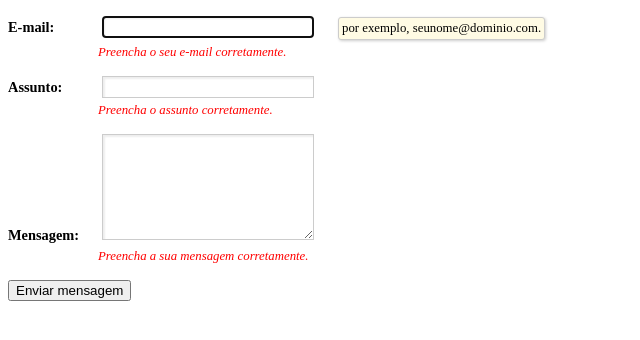
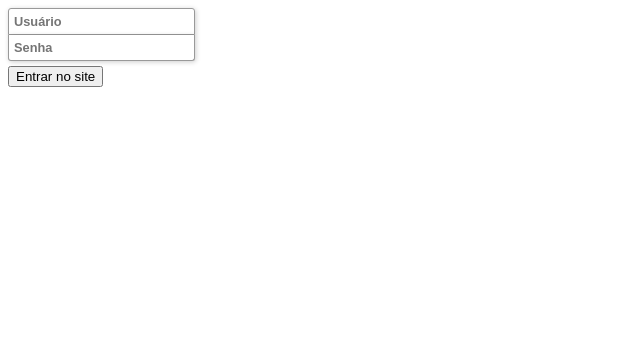
Before and after one commit to xgrind/html5, a plain HTML site: page cap7/formulario.html in a window 1280 px wide. Shown: the whole page, without its empty margins (0-640 px from the left). Drawn offline with Linux system fonts and the light colour scheme.

Commit message:
css placeholder

```diff
--- a/cap7/formulario.html
+++ b/cap7/formulario.html
@@ -6,7 +6,7 @@
     <meta name="viewport" content="width=device-width, initial-scale=1.0">
     <title>Document</title>
     <style>
-        label {
+        /* label {
             display: inline-block;
             font-size: 0.9em;
             font-weight: bold;
@@ -48,11 +48,42 @@
         input:focus + .hint,
         textarea:focus + .hint {
             display: inline-block;
+        } */
+
+        label {
+            display: none;
+        }
+
+        input {
+            display: block;
+            border-radius: 3px 3px 0 0;
+            border: 1px solid #999;
+            box-shadow: 1px 1px 5px rgba(0,0,0,0.2);
+            font-size: 0.8em;
+            padding: 5px;
+            font-weight: bold;
+        }
+
+        input[type="password"] {
+            border-radius: 0 0 3px 3px;
+            border-top:none;
+        }
+
+        ::-webkit-input-placeholder,
+        ::-moz-placeholder,
+        -ms-input-placeholder {
+            color: #666;
+            font-style: italic;
+            font-weight: normal;
+        }
+
+        button {
+            margin-top: 5px;
         }
     </style>
 </head>
 <body>
-    <form action="" method="post">
+    <!-- <form action="" method="post">
         <p>
             <label for="email">E-mail:</label>
             <input type="email" name="email" id="email" autofocus>
@@ -74,6 +105,15 @@
 
         <button>Enviar mensagem</button>
 
+    </form> -->
+
+    <form action="" method="post">
+        <label for="username">Usuário</label>
+        <input type="text" id="username" placeholder="Usuário">
+        <label for="password">Senha</label>
+        <input type="password" name="" id="password" placeholder="Senha">
+
+        <button>Entrar no site</button>
     </form>
 
 
```
